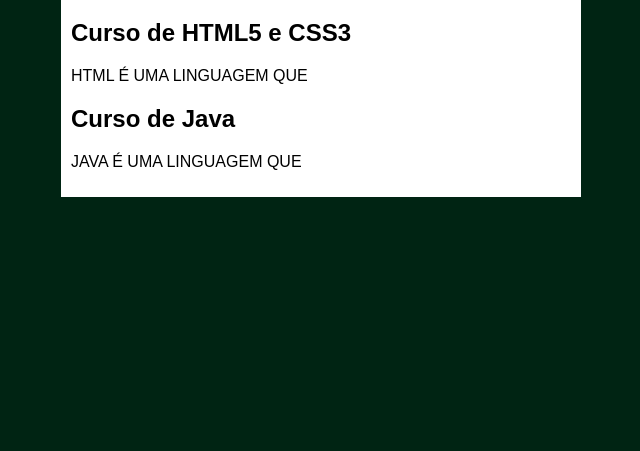
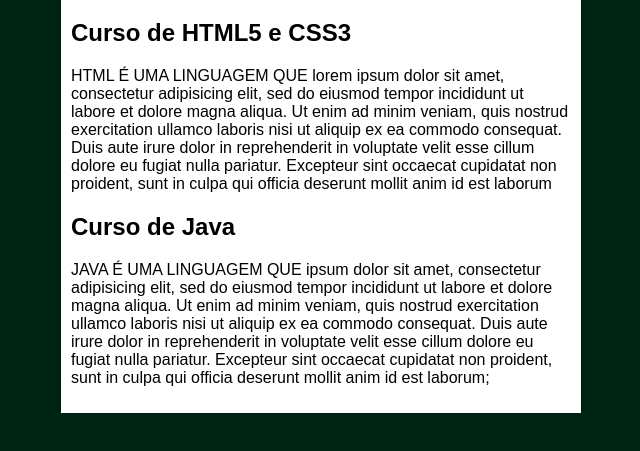
Before and after one commit to bematta/Teste-branch, a plain HTML site: page index.html in a window 1280 px wide. Shown: the part 79-530 px from the top of the page, without its empty margins (319-959 px from the left). Drawn offline with Linux system fonts and the light colour scheme.

Commit message:
alteração

```diff
--- a/index.html
+++ b/index.html
@@ -12,21 +12,21 @@
 		</header>
 		<article>
 			<h2>Curso de HTML5 e CSS3</h2>
-			<p>HTML É UMA LINGUAGEM QUE <Lorem ipsum dolor sit amet, consectetur adipisicing elit, sed do eiusmod
+			<p>HTML É UMA LINGUAGEM QUE lorem ipsum dolor sit amet, consectetur adipisicing elit, sed do eiusmod
 			tempor incididunt ut labore et dolore magna aliqua. Ut enim ad minim veniam,
 			quis nostrud exercitation ullamco laboris nisi ut aliquip ex ea commodo
 			consequat. Duis aute irure dolor in reprehenderit in voluptate velit esse
 			cillum dolore eu fugiat nulla pariatur. Excepteur sint occaecat cupidatat non
-			proident, sunt in culpa qui officia deserunt mollit anim id est laborum./></p>
+			proident, sunt in culpa qui officia deserunt mollit anim id est laborum</p>
 		</article>
 		<article>
 			<h2>Curso de Java</h2>
-			<p>JAVA É UMA LINGUAGEM QUE <Lorem ipsum dolor sit amet, consectetur adipisicing elit, sed do eiusmod
+			<p>JAVA É UMA LINGUAGEM QUE ipsum dolor sit amet, consectetur adipisicing elit, sed do eiusmod
 			tempor incididunt ut labore et dolore magna aliqua. Ut enim ad minim veniam,
 			quis nostrud exercitation ullamco laboris nisi ut aliquip ex ea commodo
 			consequat. Duis aute irure dolor in reprehenderit in voluptate velit esse
 			cillum dolore eu fugiat nulla pariatur. Excepteur sint occaecat cupidatat non
-			proident, sunt in culpa qui officia deserunt mollit anim id est laborum./></p>
+			proident, sunt in culpa qui officia deserunt mollit anim id est laborum;</p>
 		</article>
 	</main>
 </body>
```
